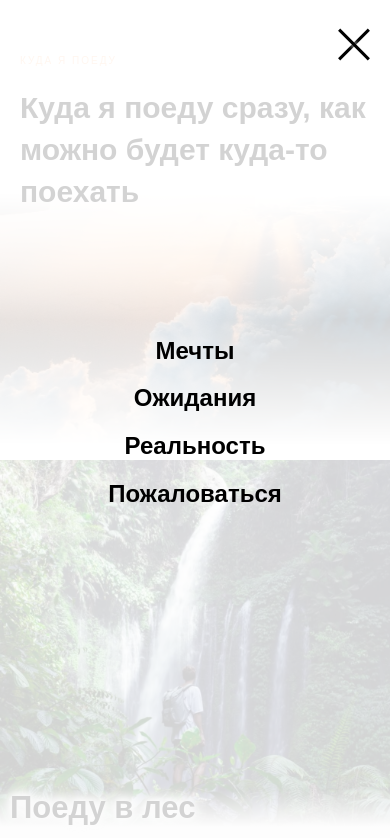
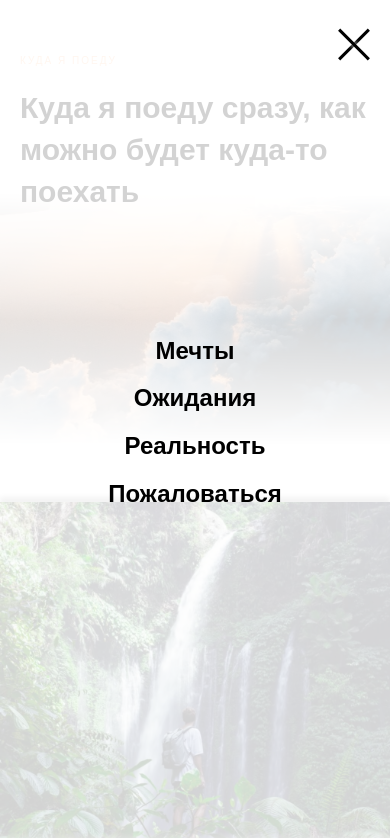
Before and after one commit to AnastasiaPovarkova/teamwork-AA, a plain HTML site: page index.html in a window 390 px wide. Both pictures are taken after a click on the button "menu". Shown: the top 838 px of the page. Drawn offline with Linux system fonts and the light colour scheme.

Commit message:
places, intro some fixes

```diff
--- a/blocks/intro/intro.css
+++ b/blocks/intro/intro.css
@@ -14,6 +14,7 @@
     grid-template-columns: 1fr;
     grid-template-rows: 1fr 1fr;
     padding: 55px 0 90px;
+    margin-bottom: 42px;
   }
 
   .intro::after {
--- a/blocks/page/_no-scroll/page__no-scroll.css
+++ b/blocks/page/_no-scroll/page_no-scroll.css
@@ -1,3 +1,3 @@
-.page__no-scroll {
+.page_no-scroll {
   overflow: hidden;
 }
--- a/blocks/places/__content/places__content.css
+++ b/blocks/places/__content/places__content.css
@@ -22,9 +22,10 @@
 
 @media screen and (max-width: 600px) {
   .places__content {
+    padding-top: 20px;
     width: 100%;
     position: relative;
     top: -70px;
-    background: linear-gradient(0deg, #f2f2f2 80%, transparent);
+    background: linear-gradient(0deg, #f2f2f2 85%, transparent);
   }
 }
--- a/blocks/places/__title/places__title.css
+++ b/blocks/places/__title/places__title.css
@@ -5,14 +5,3 @@
   font-size: 31px;
   font-weight: 700;
 }
-
-@media screen and (max-width: 600px) {
-  .places__title {
-    text-shadow: 0 0 5px #f2f2f2,
-                 0 0 10px #f2f2f2,
-                 0 0 10px #f2f2f2,
-                 0 0 15px #f2f2f2,
-                 0 0 15px #f2f2f2,
-                 0 0 20px #f2f2f2;
-  }
-}
--- a/pages/index.css
+++ b/pages/index.css
@@ -3,7 +3,7 @@
 
 /* Page */
 @import url(../blocks/page/page.css);
-@import url(../blocks/page/_no-scroll/page__no-scroll.css);
+@import url(../blocks/page/_no-scroll/page_no-scroll.css);
 
 /* Header */
 @import url(../blocks/header/header.css);
--- a/scripts/burger.js
+++ b/scripts/burger.js
@@ -8,5 +8,5 @@ burger.addEventListener("click", (event) => {
 
   burger.classList.toggle("burger_active");
   headerNav.classList.toggle("header__nav_active");
-  page.classList.toggle("page__no-scroll")
+  page.classList.toggle("page_no-scroll")
 })
```
